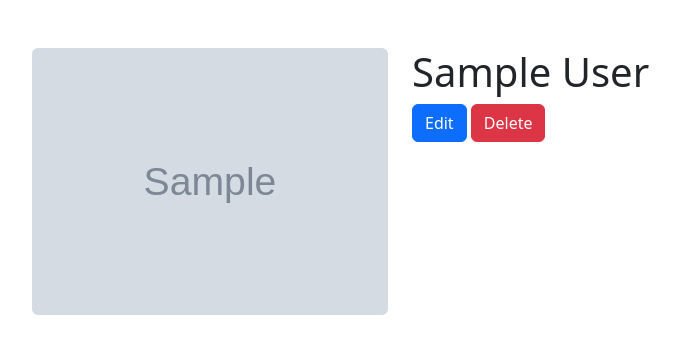
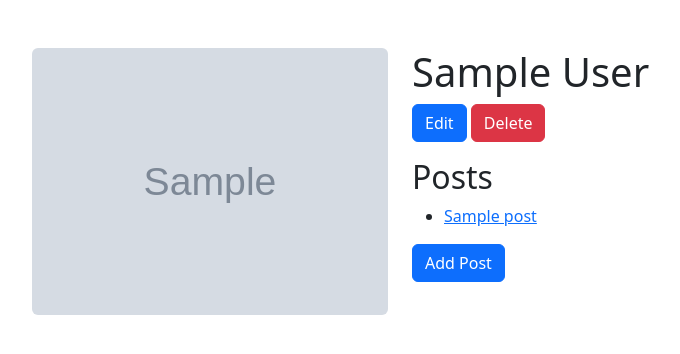
Before and after one commit to MattBaer77/20230219_Baer_EX_28.2_flask-blogly, a Flask app: page /users/1 in a window 1280 px wide. Shown: the top 354 px of the page, without its empty margins (50-730 px from the left). Run offline with Flask 2, Linux system fonts and the light colour scheme; tables that the repository leaves empty hold one stand-in row (values such as "Sample post"); grey boxes marked "Sample" are stand-in pictures.

Commit message:
added post editing and began post adding functionality

```diff
--- a/app.py
+++ b/app.py
@@ -89,8 +89,9 @@ def user_details(user_id):
     """Dispalys details of one user"""
 
     user = User.query.get_or_404(user_id)
+    user_posts = Post.query.filter_by(user_id=user.id).all()
 
-    return render_template("user-detail.html", user=user)
+    return render_template("user-detail.html", user=user, user_posts=user_posts)
 
 @app.route('/users/<int:user_id>/delete', methods=["POST"])
 def user_delete(user_id):
@@ -100,3 +101,19 @@ def user_delete(user_id):
     db.session.commit()
 
     return redirect('/users')
+
+@app.route('/posts/<int:post_id>')
+def post_details(post_id):
+    """displays the content of a post"""
+
+    post = Post.query.get(post_id)
+
+    return render_template("post-detail.html", post=post)
+
+@app.route('/posts/<int:post_id>/edit')
+def edit_post_details_form(post_id):
+    """displays the content of a post"""
+
+    post = Post.query.get(post_id)
+
+    return render_template("edit-post.html", post=post)
--- a/templates/user-detail.html
+++ b/templates/user-detail.html
@@ -3,8 +3,6 @@
 {% block title %}{{user.first_name}} {{user.last_name}} Details{% endblock %}
 
 {% block content %}
-
-<!-- <h1>{{user.first_name}} {{user.last_name}}</h1> -->
 
 <div class="container">
     <div class="row">
@@ -24,9 +22,19 @@
                     <a href="/users/{{user.id}}/edit"><button class="btn btn-primary">Edit</button></a>
                     <form action="/users/{{user.id}}/delete" method="POST" style="display: inline;"><button class="btn btn-danger">Delete</button></form>
                 </div>
+                <div class="mt-3">
+                    <h2>Posts</h2>
+                    <ul>
+                    {% for post in user_posts %}
+                        <li><a href="/posts/{{post.id}}">{{post.title}}</a></li>
+                    {% endfor %}
+                    </ul>
+                    <button class="btn btn-primary">Add Post</button>
+                </div>
             </div>
         </div>
     </div>
 </div>
 
+
 {% endblock %}
```
Also changed, not shown: templates/add-post.html (added, +28 -0 lines), templates/edit-post.html (added, +28 -0 lines), templates/post-detail.html (added, +15 -0 lines).
